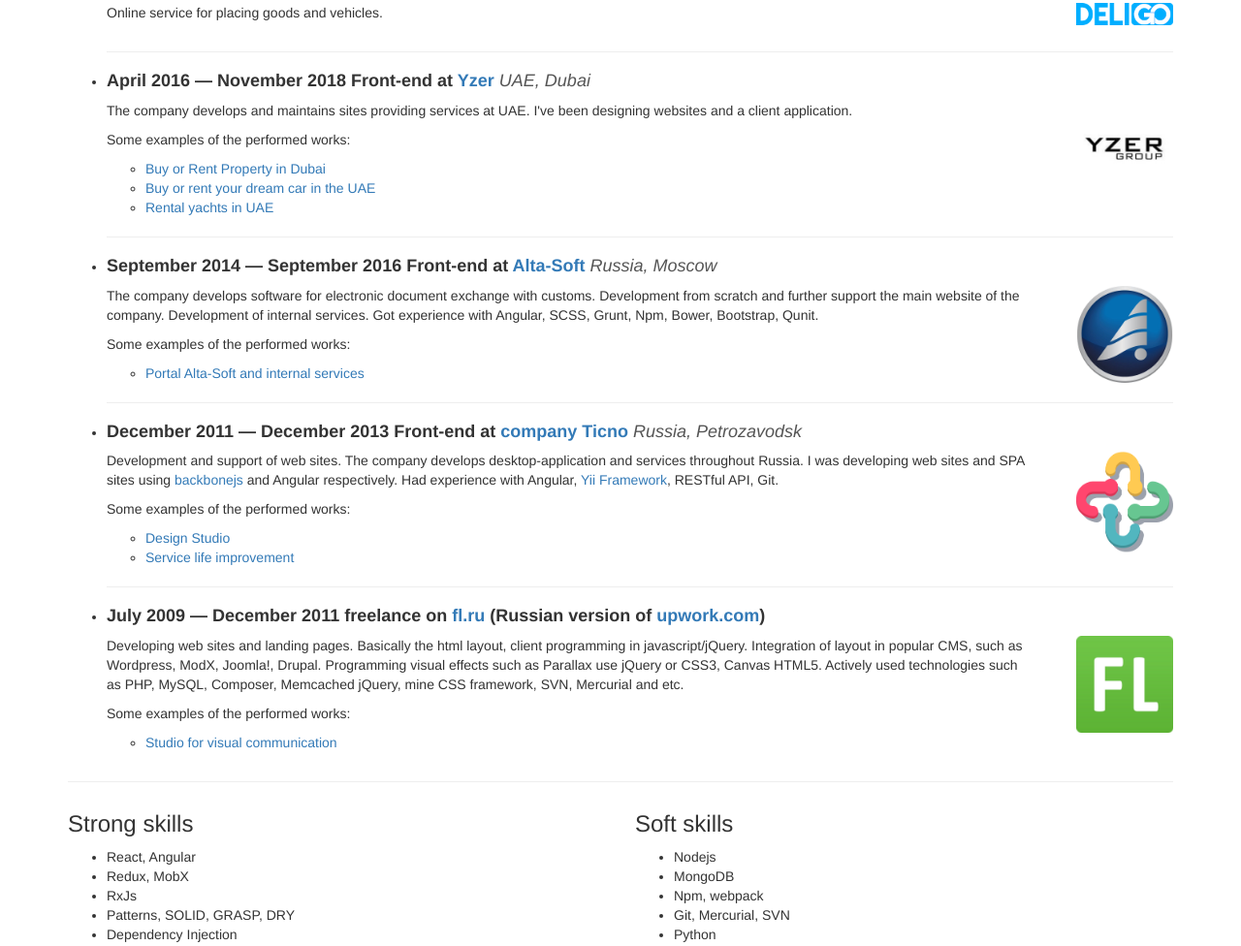
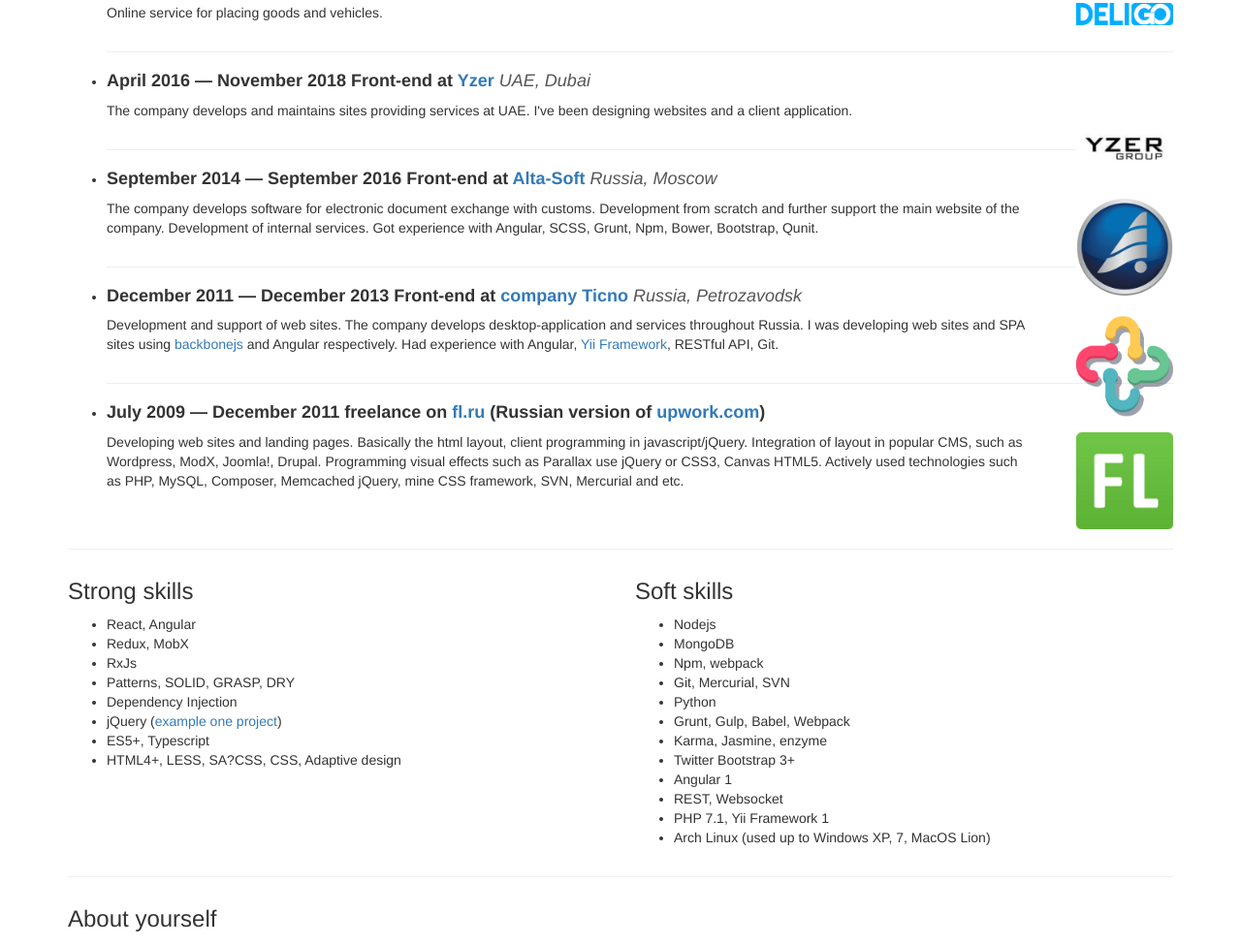
Before and after one commit to steveast/stepanmas, a website: page index.html in a window 1280 px wide. Shown: the part 633-1609 px from the top of the page at 97% size. Drawn offline with nearby package versions, Linux system fonts and the light colour scheme.

Commit message:
Update 2023.3

```diff
--- a/index.html
+++ b/index.html
@@ -112,13 +112,6 @@
                 The company develops and maintains sites providing services at UAE.
                 I've been designing websites and a client application.
               </p>
-
-              <p>Some examples of the performed works:</p>
-              <ul>
-                <li><a href="https://yzerproperty.com">Buy or Rent Property in Dubai</a></li>
-                <li><a href="https://yzermotors.com/">Buy or rent your dream car in the UAE</a></li>
-                <li><a href="https://yzeryachts.com/">Rental yachts in UAE</a></li>
-              </ul>
             </li>
 
             <li>
@@ -139,11 +132,6 @@
                 Development of internal services.
                 Got experience with Angular, SCSS, Grunt, Npm, Bower, Bootstrap, Qunit.
               </p>
-
-              <p>Some examples of the performed works:</p>
-              <ul>
-                <li><a href="https://www.alta.ru">Portal Alta-Soft and internal services</a></li>
-              </ul>
             </li>
 
             <li>
@@ -168,12 +156,6 @@
                 RESTful
                 API, Git.
               </p>
-
-              <p>Some examples of the performed works:</p>
-              <ul>
-                <li><a href="http://teamostyle.ru">Design Studio</a></li>
-                <li><a href="http://www.umneo.com/">Service life improvement</a></li>
-              </ul>
             </li>
 
             <li>
@@ -197,11 +179,6 @@
                 Actively used technologies such as PHP, MySQL, Composer, Memcached
                 jQuery, mine CSS framework, SVN, Mercurial and etc.
               </p>
-
-              <p>Some examples of the performed works:</p>
-              <ul>
-                <li><a href="http://www.ok-reklama.ru/">Studio for visual communication</a></li>
-              </ul>
             </li>
           </ul>
         </div>
```
